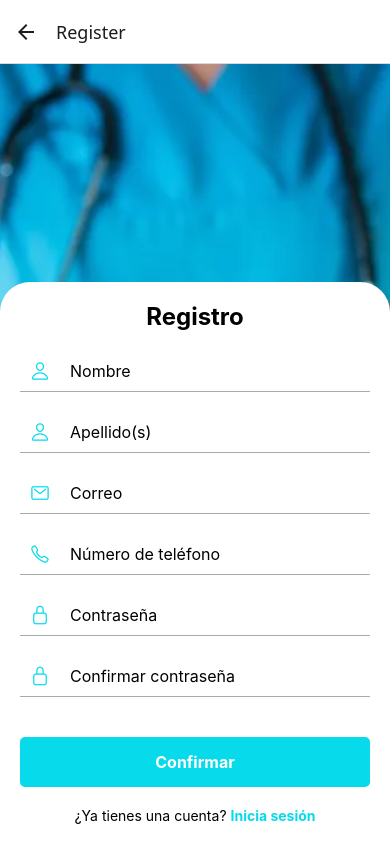
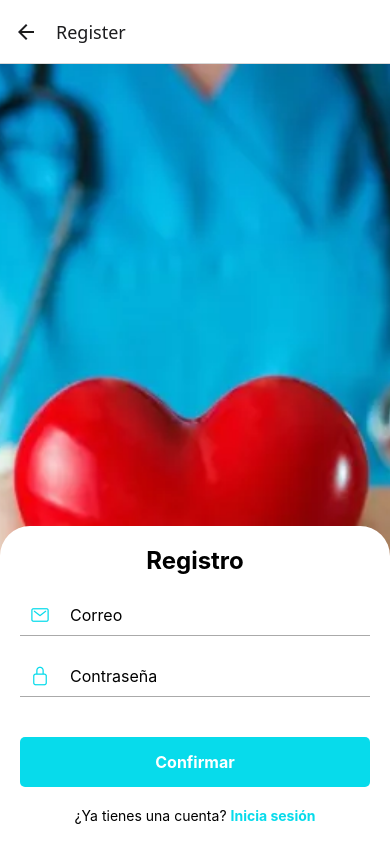
Before and after one commit to Anava300102/Medical, a React Native app: screen /Register in a window 390 px wide. Built offline with nearby package versions, Linux system fonts and the light colour scheme.

Commit message:
auth implementado y desplazamiento del loguin arreglado

```diff
--- a/credenciales.js
+++ b/credenciales.js
@@ -1,5 +1,7 @@
 // Import the functions you need from the SDKs you need
 import { initializeApp } from "firebase/app";
+import { initializeAuth, getReactNativePersistence } from "firebase/auth";
+import AsyncStorage from "@react-native-async-storage/async-storage";
 // TODO: Add SDKs for Firebase products that you want to use
 // https://firebase.google.com/docs/web/setup#available-libraries
 
@@ -16,3 +18,8 @@ const firebaseConfig = {
 // Initialize Firebase
 const appFirebase = initializeApp(firebaseConfig);
 export default appFirebase;
+const auth = initializeAuth(appFirebase, {
+  persistence: getReactNativePersistence(AsyncStorage),
+});
+
+export { auth };
--- a/package.json
+++ b/package.json
@@ -10,6 +10,7 @@
   },
   "dependencies": {
     "@expo/metro-runtime": "~4.0.0",
+    "@react-native-async-storage/async-storage": "^1.24.0",
     "@react-navigation/native": "^7.0.13",
     "@react-navigation/native-stack": "^7.1.14",
     "@react-navigation/stack": "^7.0.18",
--- a/src/screens/LoginScreen.js
+++ b/src/screens/LoginScreen.js
@@ -1,8 +1,7 @@
-import React, { useState, useEffect } from 'react';
+import React, { useState } from 'react';
 import { View, Text, TextInput, TouchableOpacity, StyleSheet, Alert, Image, ScrollView } from 'react-native';
 import { Ionicons } from '@expo/vector-icons';
 import { useLanguage } from '../../Context';
-import * as ScreenOrientation from 'expo-screen-orientation';
 import { useOrientation } from '../../OrientationProvider';
 
 export default function LoginScreen({ navigation }) {
@@ -43,28 +42,26 @@ export default function LoginScreen({ navigation }) {
       return;
     }
 
-    // Validar credenciales ficticias
     if (global.userData?.email === email && global.userData?.password === password) {
       Alert.alert('Éxito', t.successMessage);
-
+      navigation.navigate('Rol'); // Navega a la pantalla de roles
     } else {
       Alert.alert('Error', t.invalidCredentials);
     }
-    navigation.navigate('Rol'); // Navega a la pantalla de roles
   };
 
   const handleRegisterRedirect = () => {
-    navigation.navigate('Register'); // Navega a la pantalla de registro
+    navigation.navigate('Register');
   };
 
   const t = translations[language];
 
   return (
+    <View style={styles.container}>
       <ScrollView
         contentContainerStyle={{ flexGrow: 1 }}
-    horizontal={false}
-    keyboardShouldPersistTaps="handled">
-    <View style={[styles.container, { minHeight: orientation === 'landscape' ? 300 : '100%' }]}>
+        showsVerticalScrollIndicator={false}
+      >
         {/* Botones para cambiar idioma */}
         <View style={styles.languageButtons}>
           <TouchableOpacity
@@ -123,8 +120,8 @@ export default function LoginScreen({ navigation }) {
             </TouchableOpacity>
           </View>
         </View>
+      </ScrollView>
     </View>
-    </ScrollView>
   );
 }
 
@@ -153,7 +150,7 @@ const styles = StyleSheet.create({
   },
   image: {
     width: '100%',
-    height: '50%',
+    height: 200,
     resizeMode: 'cover',
   },
   formContainer: {
--- a/src/screens/RegisterScreen.js
+++ b/src/screens/RegisterScreen.js
@@ -2,15 +2,13 @@ import React, { useState } from 'react';
 import { View, Text, TextInput, TouchableOpacity, ImageBackground, StyleSheet, Image, Alert } from 'react-native';
 import { Ionicons } from '@expo/vector-icons'; // Para los iconos de teléfono y candado
 import { useLanguage } from '../../Context';
+import { useOrientation } from '../../OrientationProvider';
 
 export default function RegisterScreen({ navigation }) { // Recibe 'navigation' como prop
-  const [name, setName] = useState('');
-  const [lastName, setLastName] = useState('');
   const [email, setEmail] = useState('');
-  const [phone, setPhone] = useState('');
   const [password, setPassword] = useState('');
-  const [confirmPassword, setConfirmPassword] = useState('');
   const { language, changeLanguage } = useLanguage();
+  const { orientation } = useOrientation();
 
   const translations = {
     es: {
@@ -39,14 +37,10 @@ export default function RegisterScreen({ navigation }) { // Recibe 'navigation'
     }
   }
 
-
-
-
-
   const t = translations[language];
   const handleRegister = () => {
     // Validar que todos los campos estén llenos
-    if (!name || !lastName || !email || !phone || !password || !confirmPassword) {
+    if (!email || !password) {
       Alert.alert('Error', 'Por favor, completa todos los campos.');
       return;
     }
@@ -58,21 +52,9 @@ export default function RegisterScreen({ navigation }) { // Recibe 'navigation'
       return;
     }
 
-    // Validar que las contraseñas coincidan
-    if (password !== confirmPassword) {
-      Alert.alert('Error', 'Las contraseñas no coinciden.');
-      return;
-    }
-
     // Validar longitud mínima de la contraseña
     if (password.length < 6) {
       Alert.alert('Error', 'La contraseña debe tener al menos 6 caracteres.');
-      return;
-    }
-
-    // Validar que el número de teléfono sea numérico y tenga una longitud adecuada
-    if (!/^\d+$/.test(phone) || phone.length < 8) {
-      Alert.alert('Error', 'Por favor, ingresa un número de teléfono válido.');
       return;
     }
 
@@ -96,35 +78,10 @@ export default function RegisterScreen({ navigation }) { // Recibe 'navigation'
         <View style={styles.overlay} />
       </ImageBackground>
 
-      {/* Contenedor de la imagen de perfil */}
-      <View style={styles.profileContainer}>
-        <Image source={require('../../assets/icons8-nuevo-post-30.png')} style={styles.profileImage} />
-        <Text style={styles.profileText}>Selecciona una imagen</Text>
-      </View>
 
       {/* Formulario de registro */}
       <View style={styles.formContainer}>
         <Text style={styles.title}>Registro</Text>
-
-        <View style={styles.inputContainer}>
-          <Ionicons name="person-outline" size={20} color="#07DBEB" />
-          <TextInput
-            style={styles.input}
-            placeholder="Nombre"
-            value={name}
-            onChangeText={setName}
-          />
-        </View>
-
-        <View style={styles.inputContainer}>
-          <Ionicons name="person-outline" size={20} color="#07DBEB" />
-          <TextInput
-            style={styles.input}
-            placeholder="Apellido(s)"
-            value={lastName}
-            onChangeText={setLastName}
-          />
-        </View>
 
         <View style={styles.inputContainer}>
           <Ionicons name="mail-outline" size={20} color="#07DBEB" />
@@ -137,17 +94,6 @@ export default function RegisterScreen({ navigation }) { // Recibe 'navigation'
         </View>
 
         <View style={styles.inputContainer}>
-          <Ionicons name="call-outline" size={20} color="#07DBEB" />
-          <TextInput
-            style={styles.input}
-            placeholder="Número de teléfono"
-            keyboardType="phone-pad"
-            value={phone}
-            onChangeText={setPhone}
-          />
-        </View>
-
-        <View style={styles.inputContainer}>
           <Ionicons name="lock-closed-outline" size={20} color="#07DBEB" />
           <TextInput
             style={styles.input}
@@ -155,17 +101,6 @@ export default function RegisterScreen({ navigation }) { // Recibe 'navigation'
             secureTextEntry
             value={password}
             onChangeText={setPassword}
-          />
-        </View>
-
-        <View style={styles.inputContainer}>
-          <Ionicons name="lock-closed-outline" size={20} color="#07DBEB" />
-          <TextInput
-            style={styles.input}
-            placeholder="Confirmar contraseña"
-            secureTextEntry
-            value={confirmPassword}
-            onChangeText={setConfirmPassword}
           />
         </View>
 
```
Also changed, not shown: 1 other file (tests, documents, lock files or other folders). Lines whose indentation alone changed are shown as unchanged.
